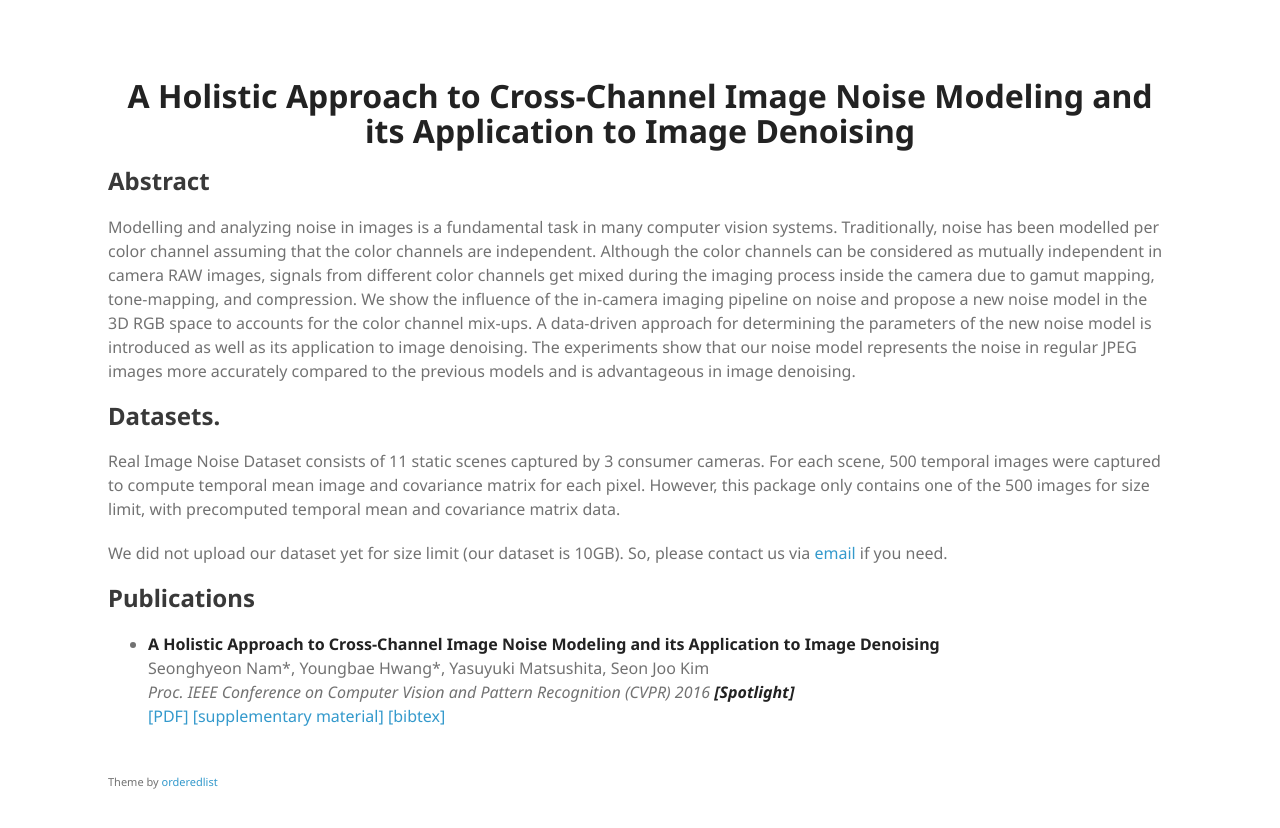
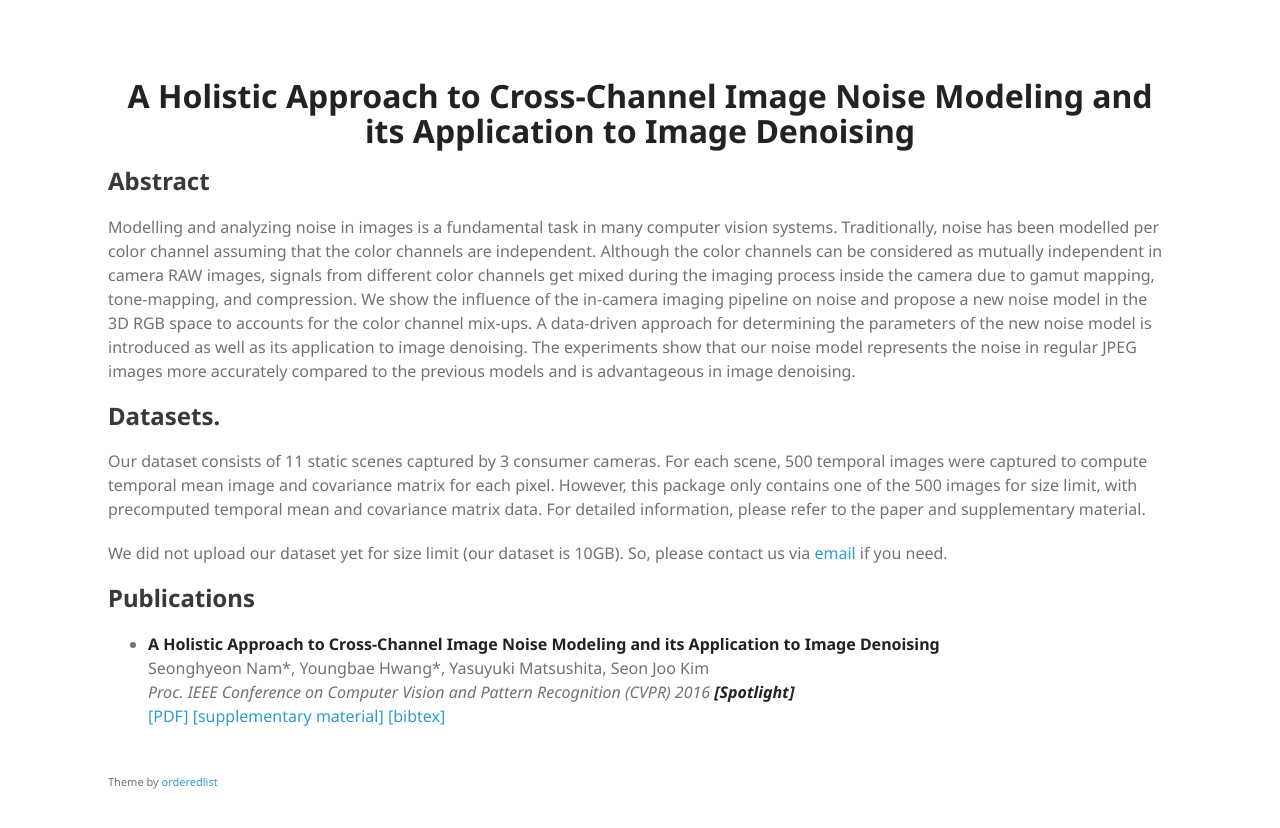
Before and after one commit to woozzu/woozzu.github.io, a Jekyll site: the page built from research/ccnoise.markdown, in a window 1280 px wide. Shown: the top 828 px of the page. Built offline with Jekyll 4.4.1, drawn with Linux system fonts in a browser that asks for light colours.

Commit message:
Fix project page of ccnoise

```diff
--- a/research/ccnoise.markdown
+++ b/research/ccnoise.markdown
@@ -14,7 +14,7 @@ Modelling and analyzing noise in images is a fundamental task in many computer v
 
 Datasets.
 ------------------------
-Real Image Noise Dataset consists of 11 static scenes captured by 3 consumer cameras. For each scene, 500 temporal images were captured to compute temporal mean image and covariance matrix for each pixel. However, this package only contains one of the 500 images for size limit, with precomputed temporal mean and covariance matrix data.
+Our dataset consists of 11 static scenes captured by 3 consumer cameras. For each scene, 500 temporal images were captured to compute temporal mean image and covariance matrix for each pixel. However, this package only contains one of the 500 images for size limit, with precomputed temporal mean and covariance matrix data. For detailed information, please refer to the paper and supplementary material.
 
 We did not upload our dataset yet for size limit (our dataset is 10GB). So, please contact us via [email](mailto:shnnam@yonsei.ac.kr) if you need.
 
```
